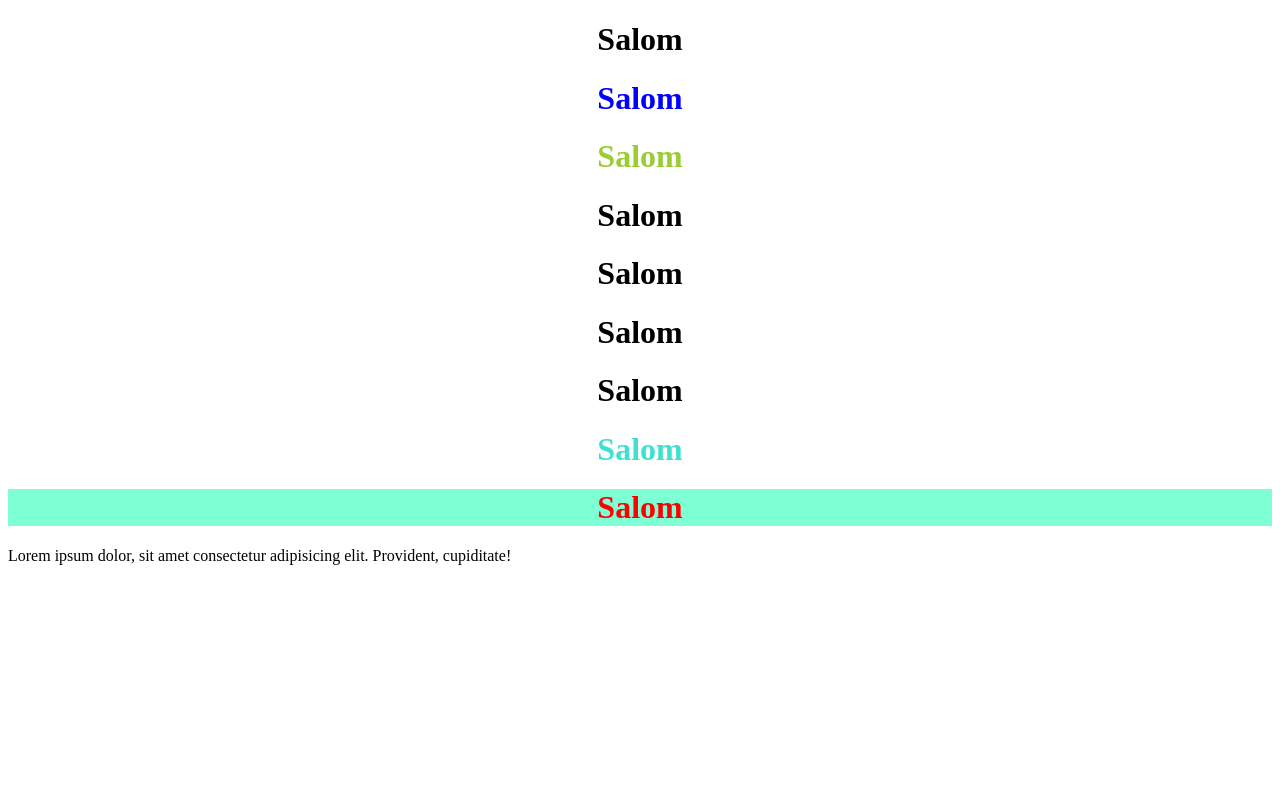
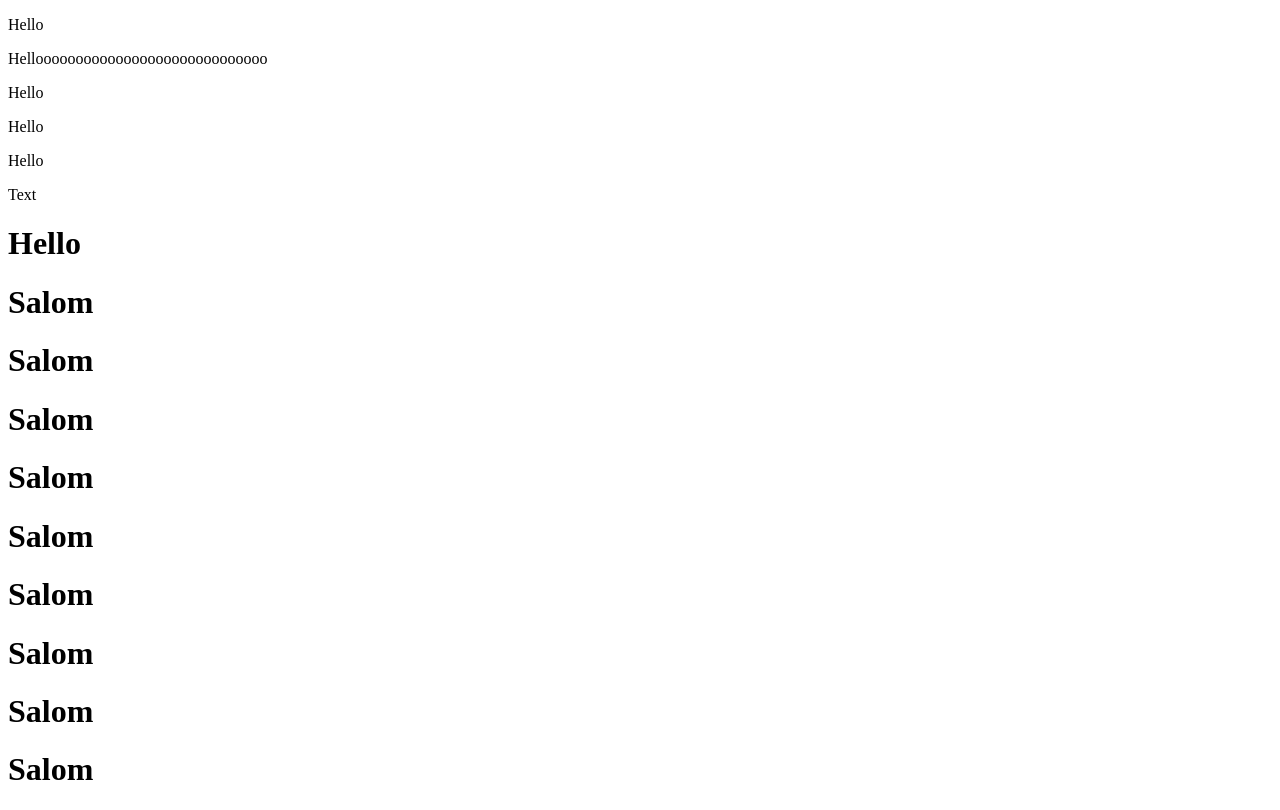
Before and after one commit to sa1dof/NURAFSHON, a plain HTML site: page index.html in a window 1280 px wide. Drawn offline with Linux system fonts and the light colour scheme.

Commit message:
finish code

```diff
--- a/index.html
+++ b/index.html
@@ -5,19 +5,23 @@
     <meta charset="UTF-8">
     <meta http-equiv="X-UA-Compatible" content="IE=edge">
     <meta name="viewport" content="width=device-width, initial-scale=1.0">
-    <title>Lesson-3</title>
+    <title>Lesson-4</title>
     <link rel="stylesheet" href="./style.css">
+    <link rel="preconnect" href="https://fonts.googleapis.com">
+    <link rel="preconnect" href="https://fonts.gstatic.com" crossorigin>
+    <link href="https://fonts.googleapis.com/css2?family=Dancing+Script:wght@500&family=PT+Serif:ital@1&display=swap"
+        rel="stylesheet">
 </head>
 
 <body>
-    <!-- <p>Hello</p>
+    <p>Hello</p>
     <p id="hello2" class="p2">Hellooooooooooooooooooooooooooooo</p>
     <p id="p3">Hello</p>
     <p class="p2" >Hello</p>
-    <p id="hello">Hello</p> -->
+    <p id="hello">Hello</p>
 
-    <!-- <div>Text</div>
-    <h1>Hello</h1> -->
+    <div>Text</div>
+    <h1>Hello</h1>
 
     <div>
         <h1>Salom</h1>
@@ -30,7 +34,7 @@
         <h1>Salom</h1>
         <h1>Salom</h1>
     </div>
-    <p>Lorem ipsum dolor, sit amet consectetur adipisicing elit. Provident, cupiditate!</p>
+
 
 </body>
 
--- a/style.css
+++ b/style.css
@@ -1,43 +1,51 @@
-/* .p2{
-  border: 10px solid;
-  width: max-content;
-} */
+ /* #pid{
+background-color: aqua;
+}
+.pclass{
+background-color: blue;
+}
 
-/* div{
- width: 300px;
- height: 300px;
- background-color: rgb(114, 15, 219);
- border-radius: 50%;
- text-align: center
-} */
-
-h1{
-text-align: center;
+ .boxses .box-1 div ul li a{
+ color: red;
 }
 
 
-h1:last-child{
-color: red;
-background-color: aquamarine;
+a[href="https://www.youtube.com"]{
+ color: yellowgreen;
 }
 
-h1:nth-child(2){
-color: blue;
-}
-h1:nth-child(3){
-color: yellowgreen
+body{
+  display: flex;
+  align-items: center;
+  justify-content: center;
+  height: 100vh;
+  margin: 0;
+  padding: 0;
 }
 
-
-h1:nth-last-child(2){
-color: turquoise;
+.box-1{
+width: 100px;
+height: 100px;
+background-color: greenyellow;
+display: flex;
+align-items: center;
+justify-content: center;
 }
 
-/* p:hover{
-  color: blue;
-} */
+.div{
+ display: flex;
+ gap: 100px;
+ font-size: 30px;
+ color: #fff;
+}
 
+p{
+    font-family: 'PT Serif', serif;
+    color: #fff;
+}
 
-p:active{
-color: red;
-}
+.box-1:hover{
+ transform: scale(2);
+ transition: 1s ease-in-out;
+
+}  */
```
